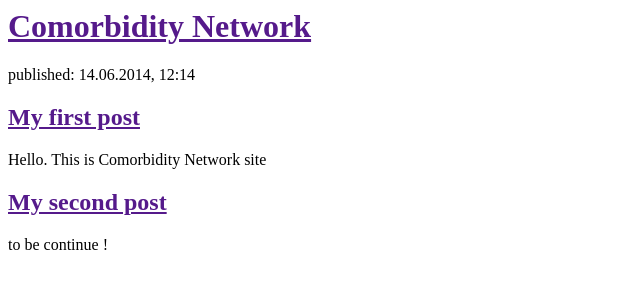
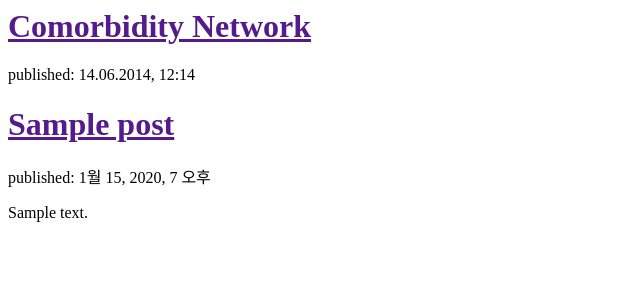
Before and after one commit to tldud1105/my-first-site, a Django app: page / in a window 1280 px wide. Shown: the top 300 px of the page, without its empty margins (0-640 px from the left). Run offline with Django 3.2, Linux system fonts and the light colour scheme; tables that the repository leaves empty hold one stand-in row (values such as "Sample post").

Commit message:
Modified templates to display posts from database.

```diff
--- a/home/templates/home/post_list.html
+++ b/home/templates/home/post_list.html
@@ -7,15 +7,12 @@
             <h1><a href="">Comorbidity Network</a></h1>
             <p>published: 14.06.2014, 12:14</p>
         </div>
-
+        {% for post in posts %}
         <div>
-            <h2><a href="">My first post</a></h2>
-            <p>Hello. This is Comorbidity Network site</p>
+            <h1><a href="">{{ post.title }}</a></h1>
+            <p>published: {{ post.published_date }}</p>
+            <p>{{ post.text|linebreaksbr }}</p>
         </div>
-
-        <div>
-            <h2><a href="">My second post</a></h2>
-            <p>to be continue !</p>
-        </div>
+        {% endfor %}
     </body>
 </html>
--- a/home/views.py
+++ b/home/views.py
@@ -1,4 +1,7 @@
 from django.shortcuts import render
+from .models import Post
+from django.utils import timezone
 
 def post_list(request):
-    return render(request, 'home/post_list.html', {})
+    posts = Post.objects.filter(published_date__lte=timezone.now()).order_by('published_date')
+    return render(request, 'home/post_list.html', {'posts':posts})
```
